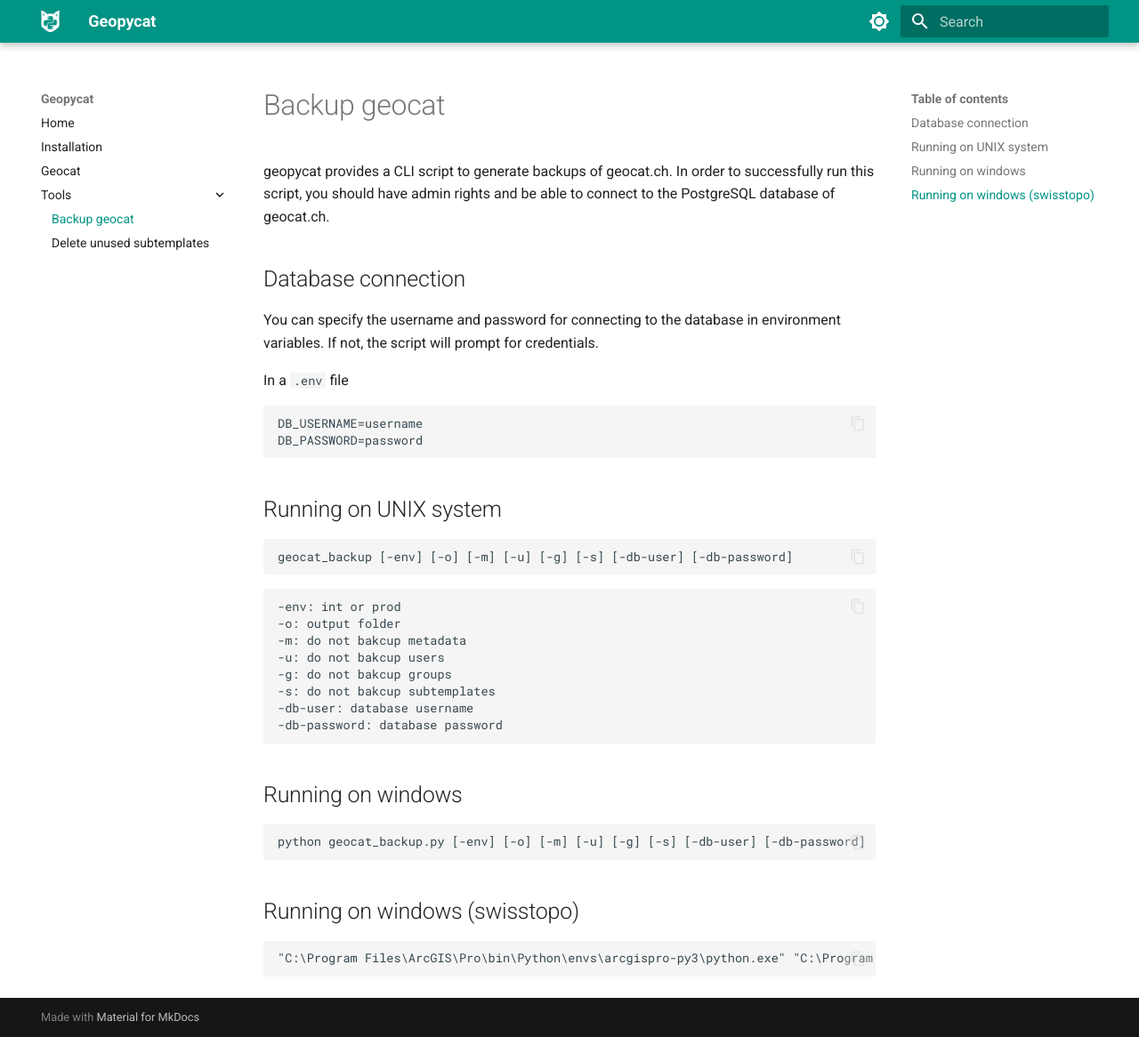
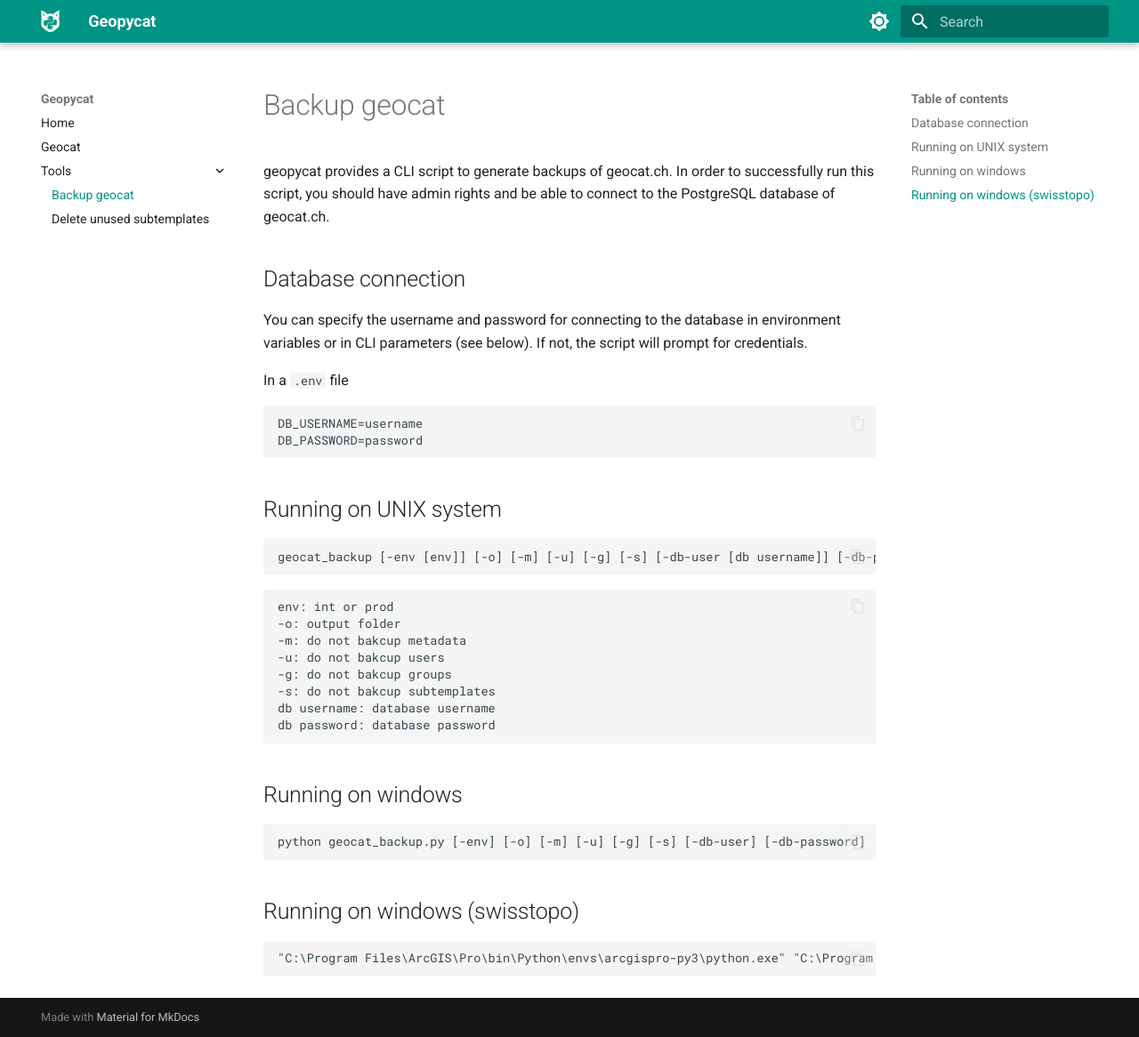
Before and after one commit to geoadmin/lib-geopycat, an MkDocs documentation site: the page built from docs/Backup_geocat.md, in a window 1280 px wide and 1166 px high. Shown: the whole window at 89% size. Built offline with MkDocs 1.6.1 and Material for MkDocs 9.7.7, drawn with Linux system fonts in a browser that asks for light colours.

Commit message:
update doc

````diff
--- a/docs/Backup_geocat.md
+++ b/docs/Backup_geocat.md
@@ -2,7 +2,7 @@
 run this script, you should have admin rights and be able to connect to the PostgreSQL database of geocat.ch.
 
 ## Database connection
-You can specify the username and password for connecting to the database in environment variables.
+You can specify the username and password for connecting to the database in environment variables or in CLI parameters (see below).
 If not, the script will prompt for credentials.
 
 In a `.env` file
@@ -13,17 +13,17 @@
 
 ## Running on UNIX system
 ```bash
-geocat_backup [-env] [-o] [-m] [-u] [-g] [-s] [-db-user] [-db-password]
+geocat_backup [-env [env]] [-o] [-m] [-u] [-g] [-s] [-db-user [db username]] [-db-password [db password]]
 ```
 ```
--env: int or prod
+env: int or prod
 -o: output folder
 -m: do not bakcup metadata
 -u: do not bakcup users
 -g: do not bakcup groups
 -s: do not bakcup subtemplates
--db-user: database username
--db-password: database password
+db username: database username
+db password: database password
 ```
 ## Running on windows
 ```bash
--- a/mkdocs.yml
+++ b/mkdocs.yml
@@ -26,7 +26,6 @@
 
 nav:
   - index.md
-  - Installation.md
   - geocat.md
   - Tools:
     - Backup_geocat.md
````
Also changed, not shown: docs/Delete_unused_subtemplates.md (+3 -1 lines), docs/Installation.md (deleted, +0 -14 lines), docs/index.md (+17 -0 lines).
